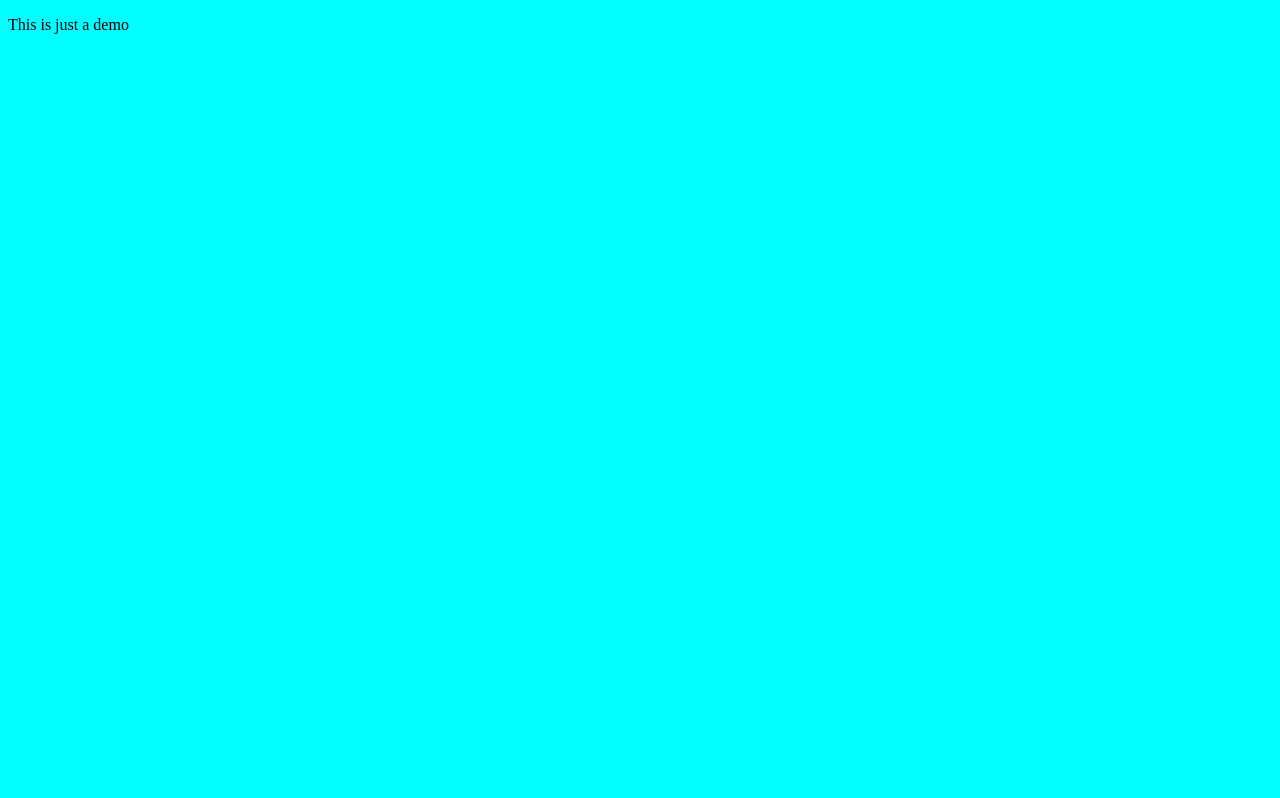
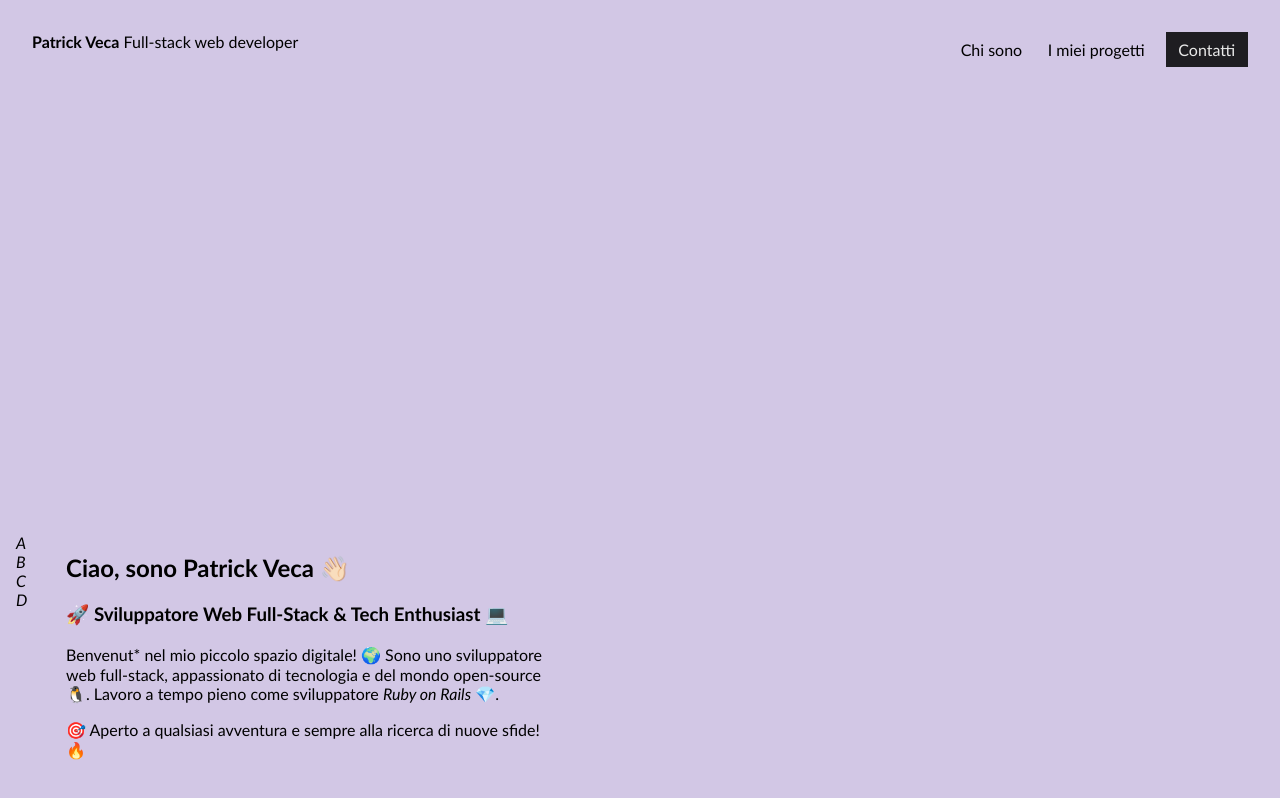
Before and after one commit to Pato0090/pato0090.github.io, a plain HTML site: page index.html in a window 1280 px wide. Drawn offline with Linux system fonts and the light colour scheme.

Commit message:
feat: added a lot of content to the site

```diff
--- /dev/null
+++ b/assets/scripts/partials.js
@@ -0,0 +1,15 @@
+document.addEventListener("DOMContentLoaded", () => {
+    // Trova tutti gli elementi con l'attributo data-partial
+    const elements = document.querySelectorAll("[data-partial]");
+
+    elements.forEach(el => {
+        const file = el.getAttribute("data-partial");
+
+        fetch(file)
+            .then(response => response.text())
+            .then(html => {
+                el.innerHTML = html;
+            })
+            .catch(error => console.error(`Errore nel caricamento di ${file}:`, error));
+    });
+});
--- /dev/null
+++ b/assets/stylesheets/color/palette.css
@@ -0,0 +1,8 @@
+:root {
+    --primary-color: #3498db;   /* Blu */
+    --secondary-color: #2ecc71; /* Verde */
+    --accent-color: #e74c3c;    /* Rosso */
+    --background-color: #D2C7E5; /* Grigio chiaro */
+    --text-color: #1e1d21;      /* Grigio scuro */
+    --opposite-text-color: #e9e9e9;      /* Grigio scuro */
+}
--- /dev/null
+++ b/assets/stylesheets/components/body.css
@@ -0,0 +1,16 @@
+body{
+    margin: 0;
+    margin-top: 5.5rem;
+    font-family: 'Gill Sans', 'Gill Sans MT', Calibri, 'Trebuchet MS', sans-serif;
+    background-color: var( --background-color);
+    display: flex;
+    flex-direction: column;
+    align-items: center;
+}
+
+main{
+    width: 100dvw;
+    height: calc(100dvh - 5.5rem);
+    display: flex;
+    flex-direction: column-reverse;
+}
--- /dev/null
+++ b/assets/stylesheets/components/button.css
@@ -0,0 +1,11 @@
+.btn{
+    display: block;
+    text-decoration: none;
+    color: inherit;
+    padding: 0.5rem 0.8rem;
+}
+
+.btn-primary{
+    background-color: var(--text-color);
+    color: var(--opposite-text-color);
+}
--- /dev/null
+++ b/assets/stylesheets/components/card.css
@@ -0,0 +1,4 @@
+.main-content{
+    padding: 1rem;
+    margin-bottom: 0.5rem;
+}
--- /dev/null
+++ b/assets/stylesheets/components/header.css
@@ -0,0 +1,17 @@
+header{
+    position: fixed;
+    top: 0;
+    right: 0;
+    width: calc(100dvw - 4rem);
+    height: fit-content;
+    padding: 1rem 2rem;
+}
+
+header ul{
+    list-style: none;
+}
+
+header ul li{
+    list-style: none;
+    display: inline-block;
+}
--- a/assets/stylesheets/main.css
+++ b/assets/stylesheets/main.css
@@ -1,3 +1,12 @@
-body{
-    background-color: aqua;
-}
+/* Import components */
+@import url("components/header.css");
+@import url("components/body.css");
+@import url("components/button.css");
+@import url("components/title.css");
+@import url("components/card.css");
+/* Import color */
+@import url("color/palette.css");
+/* Import properties */
+@import url("properties/flex.css");
+@import url("properties/grid.css");
+@import url("properties/margin.css");
--- /dev/null
+++ b/assets/stylesheets/properties/flex.css
@@ -0,0 +1,27 @@
+.flex{
+    display: flex;
+}
+
+.flex-column{
+    flex-direction: column;
+}
+
+.flex-justify-center{
+    justify-content: center;
+}
+
+.flex-align-center{
+    align-items: center;
+}
+
+.flex-space-btw{
+    justify-content: space-between;
+}
+
+.flex-gap-5p{
+    gap: 0.5rem
+}
+
+.flex-gap-10p{
+    gap: 1rem;
+}
--- /dev/null
+++ b/assets/stylesheets/properties/grid.css
@@ -0,0 +1,5 @@
+.grid{
+    display: grid;
+    grid-template-columns: 50px 30rem auto;
+    grid-template-rows: auto;
+}
--- /dev/null
+++ b/assets/stylesheets/properties/margin.css
@@ -0,0 +1,11 @@
+.margin-left-5p{
+    margin-left: 0.5rem;
+}
+
+.margin-5p{
+    margin: 0.5rem;
+}
+
+.margin-bottom-5p{
+    margin: 0.5rem;
+}
--- /dev/null
+++ b/assets/views/_contacts.html
@@ -0,0 +1,6 @@
+<div class="flex flex-column">
+    <i>A</i>
+    <i>B</i>
+    <i>C</i>
+    <i>D</i>
+</div>
--- /dev/null
+++ b/assets/views/_header.html
@@ -0,0 +1,13 @@
+<div>
+    <p>
+        <b>Patrick Veca</b>
+        <span>Full-stack web developer</span>
+    </p>
+</div>
+<div>
+    <ul class="flex">
+        <li class="block"><a class="btn" href="#">Chi sono</a></li>
+        <li class="block"><a class="btn" href="#">I miei progetti</a></li>
+        <li class="block"><a class="btn btn-primary margin-left-5p" href="#">Contatti</a></li>
+    </ul>
+</div>
--- /dev/null
+++ b/assets/views/_introduction.html
@@ -0,0 +1,13 @@
+<div>
+    <h1>Ciao, sono <b>Patrick Veca</b> 👋🏻</h1>
+    <article>
+        <h3>🚀 Sviluppatore Web Full-Stack & Tech Enthusiast 💻</h3>
+        <p>
+            Benvenut* nel mio piccolo spazio digitale! 🌍 Sono uno sviluppatore web full-stack, appassionato di tecnologia e del mondo open-source 🐧.
+            Lavoro a tempo pieno come sviluppatore <i>Ruby on Rails</i> 💎.
+        </p>
+        <p>
+            🎯 Aperto a qualsiasi avventura e sempre alla ricerca di nuove sfide! 🔥
+        </p>
+    </article>
+</div>
--- a/index.html
+++ b/index.html
@@ -1,5 +1,5 @@
 <!DOCTYPE html>
-<html lang="en">
+<html lang="it">
 <head>
     <meta charset="UTF-8">
     <meta name="viewport" content="width=device-width, initial-scale=1.0">
@@ -7,6 +7,13 @@
     <title>Portfolio</title>
 </head>
 <body>
-    <p>This is just a demo</p>
+    <header data-partial="assets/views/_header.html" class="flex flex-space-btw"></header>
+    <main>
+        <div class="main-content grid">
+            <footer data-partial="assets/views/_contacts.html"></footer>
+            <section data-partial="assets/views/_introduction.html"></section>
+        </div>
+    </main>
 </body>
+<script src="assets/scripts/partials.js"></script>
 </html>
```
